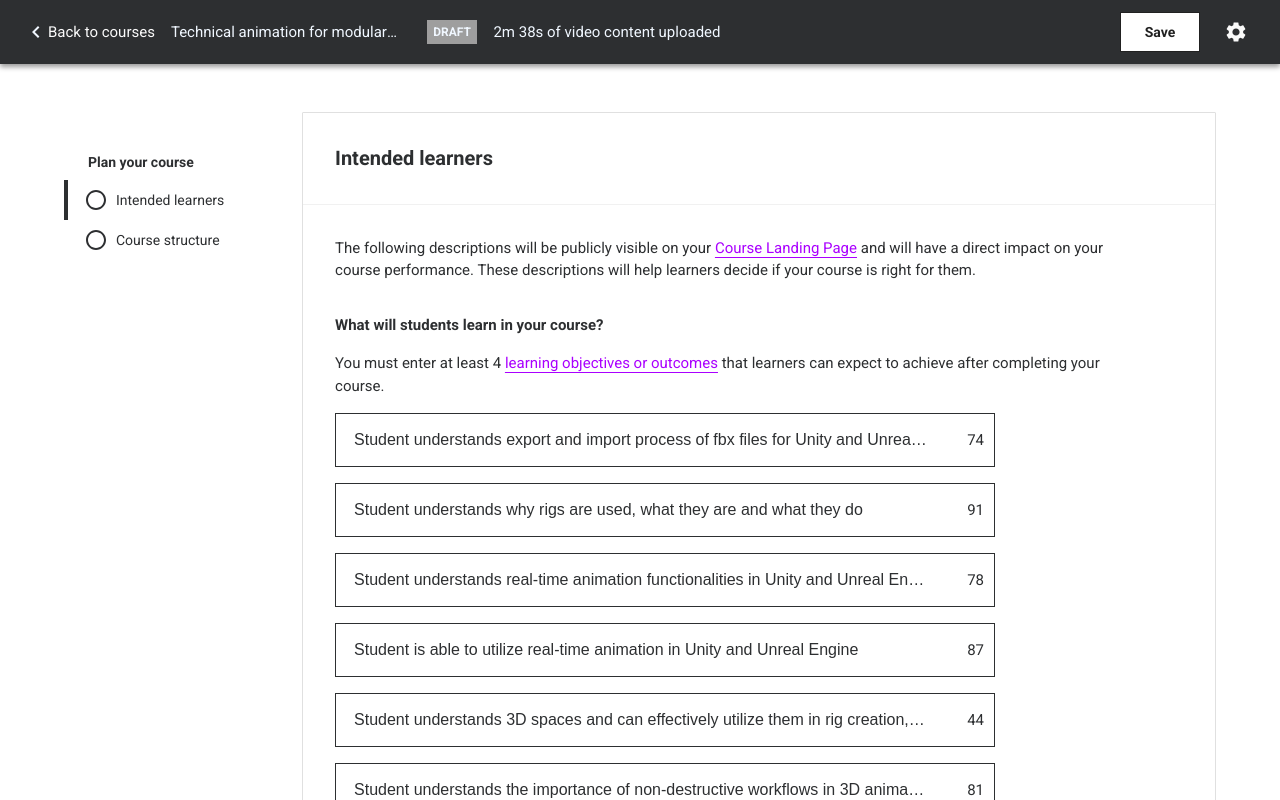
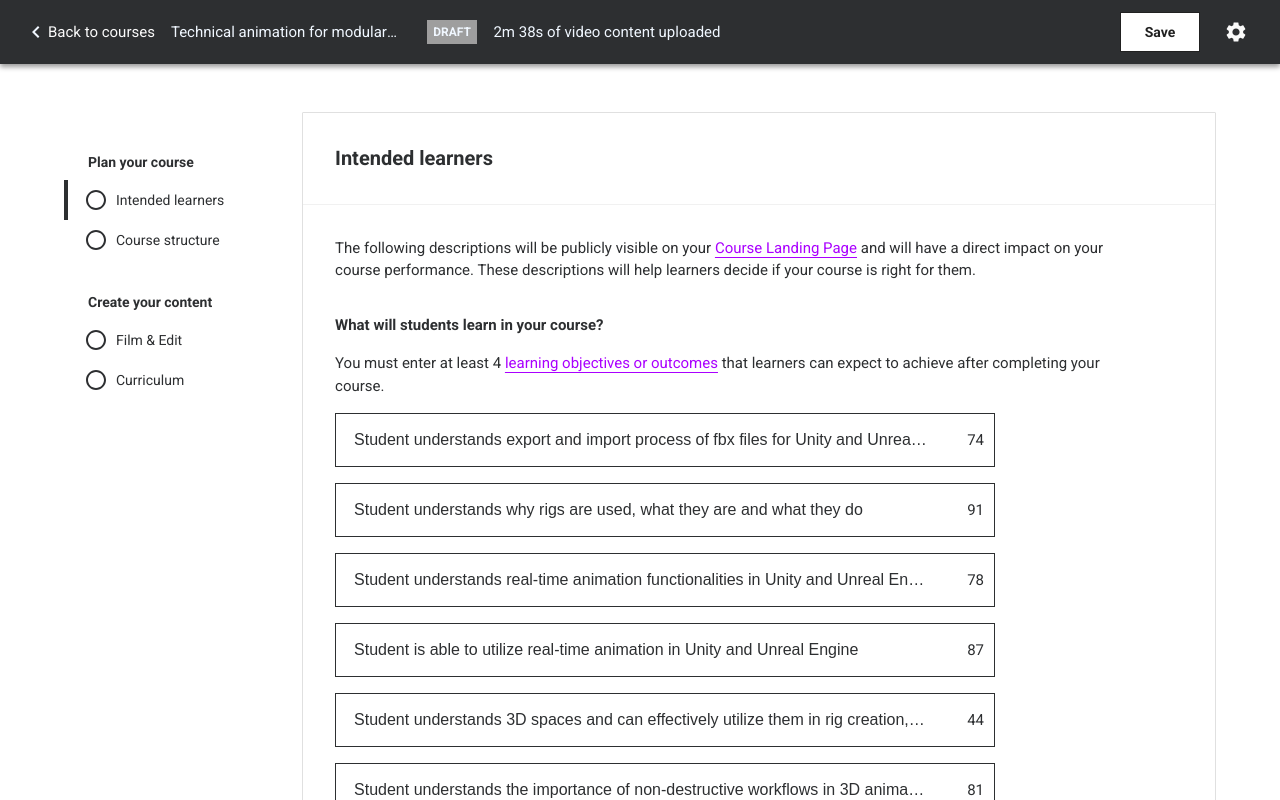
Before and after one commit to tuheli/video-course-platform, a React (Vite) app: page /instructor/course/1/manage/goals in a window 1280 px wide. Shown: the top 800 px of the page. Built offline with nearby package versions, Linux system fonts and the light colour scheme.

Commit message:
Added new section and items to course management sidebar

```diff
--- a/src/components/course-management/course-management-sidebar/CourseManagementSideBar.tsx
+++ b/src/components/course-management/course-management-sidebar/CourseManagementSideBar.tsx
@@ -4,6 +4,8 @@ import { IntendedLearnersItem } from './sidebar-items/IntendedLearnersItem';
 import { CourseStrucureItem } from './sidebar-items/CourseStructureItem';
 import { isIntendedLearnersSectionReadyForSubmission } from '../../../features/courseDraftsSlice';
 import { useCourseDraft } from '../../../hooks/useCourseDraft';
+import { FilmAndEditItem } from './sidebar-items/FilmAndEditItem';
+import { CurriculumItem } from './sidebar-items/CurriculumItem';
 
 export const basePath = '/instructor/course';
 
@@ -30,7 +32,7 @@ export const CourseManagementSideBar = () => {
       <Stack
         sx={{
           flexDirection: 'column',
-          gap: 2,
+          gap: 4,
         }}
       >
         <Stack
@@ -51,6 +53,22 @@ export const CourseManagementSideBar = () => {
             <CourseStrucureItem />
           </Stack>
         </Stack>
+        <Stack
+          sx={{
+            flexDirection: 'column',
+            gap: 1,
+          }}
+        >
+          <Heading text="Create your content" />
+          <Stack
+            sx={{
+              gap: 0,
+            }}
+          >
+            <FilmAndEditItem />
+            <CurriculumItem />
+          </Stack>
+        </Stack>
       </Stack>
     </Stack>
   );
```
